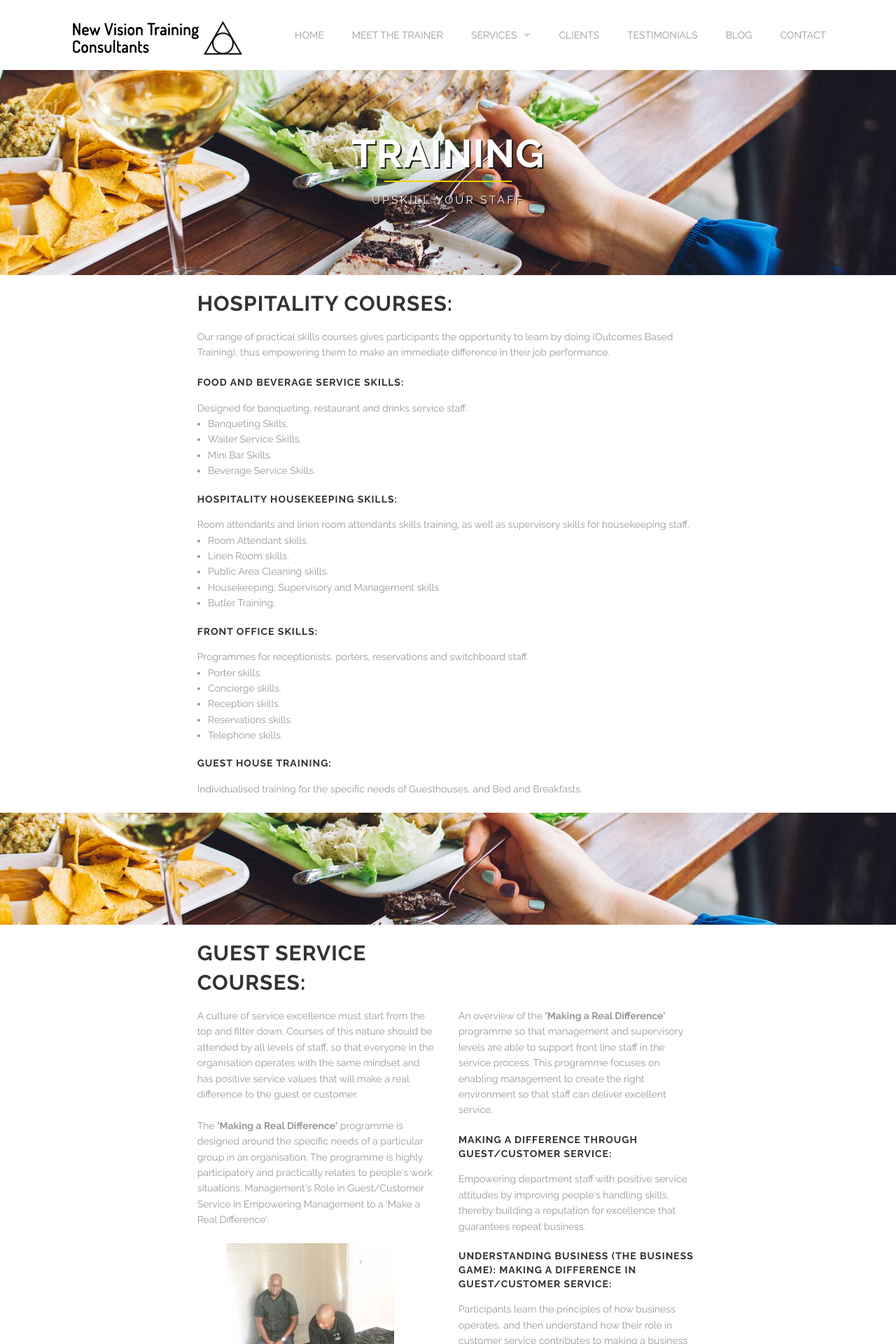
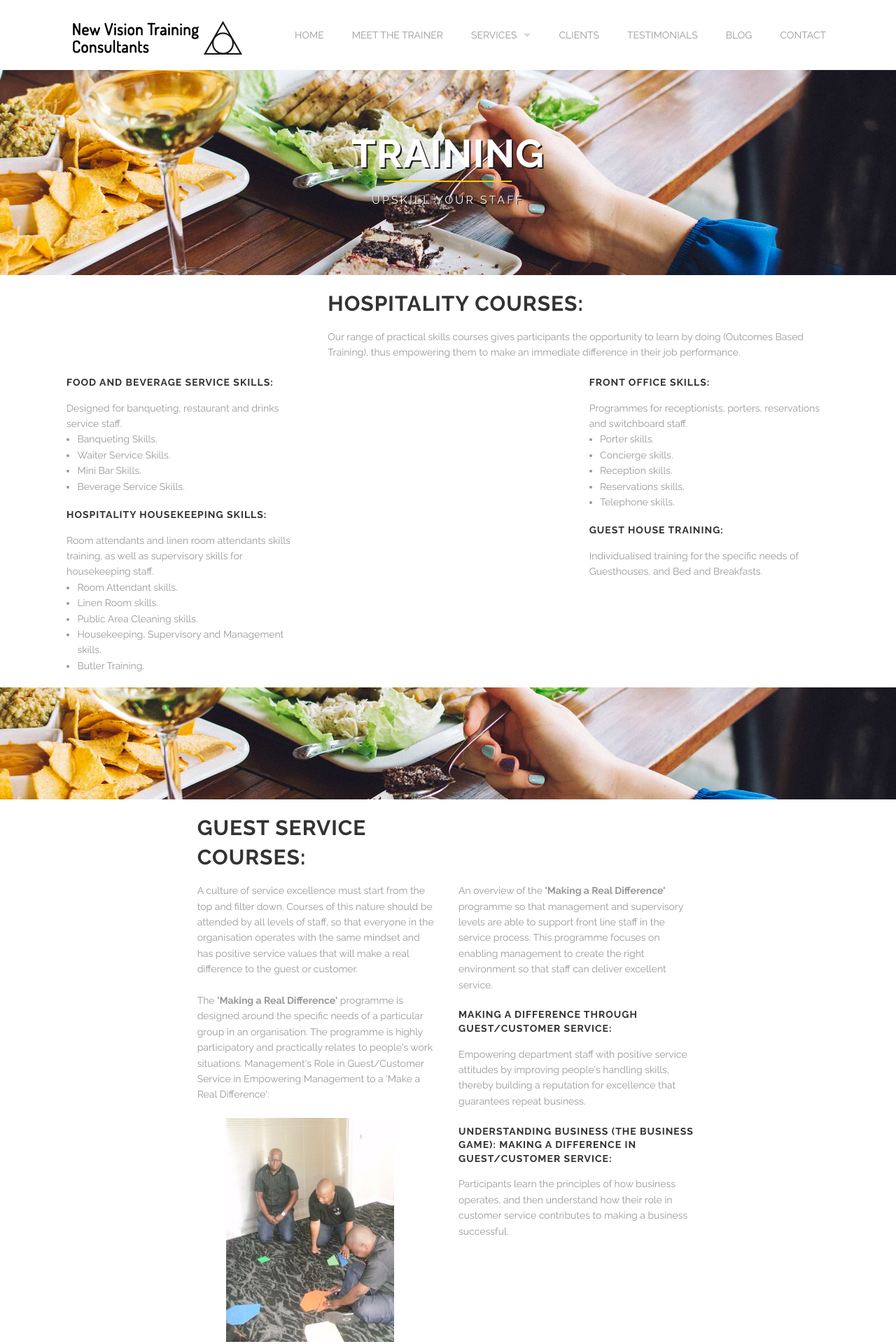
Before and after one commit to newvisionSA/newvisionSA.github.io, a Jekyll site: the page built from training.html, in a window 1280 px wide. Shown: the top 1920 px of the page at 70% size. Built offline with Jekyll 4.4.1, drawn with Linux system fonts in a browser that asks for light colours.

Commit message:
Add columns text

```diff
--- a/training.html
+++ b/training.html
@@ -24,7 +24,11 @@
 	<div class="spacing"></div>
       <h2>Hospitality Courses:</h2>
       Our range of practical skills courses gives participants the opportunity to learn by doing (Outcomes Based Training), thus empowering them to make an immediate difference in their job performance.
-<br><br>
+<br><br></div></div>
+<div class="row">
+  <div class="large-2 columns">
+  </div>
+  <div class="large-4 columns">
 <strong><h4>Food and Beverage Service Skills:</h4></strong>
 Designed for banqueting, restaurant and drinks service staff.
 
@@ -45,6 +49,8 @@
 <li>Housekeeping, Supervisory and Management skills.</li>
 <li>Butler Training.</li>
 </ul>
+</div>
+<div class="large-4 columns">
 
 <strong><h4>Front Office Skills:</h4></strong>
 Programmes for receptionists, porters, reservations and switchboard staff.
@@ -59,6 +65,7 @@
 <strong><h4>Guest House Training:</h4></strong>
 Individualised training for the specific needs of Guesthouses, and Bed and Breakfasts.<br><br>
     </div>
+	</div>
 	 <div class="large-2 columns">
   <div class="spacing"></div>
   </div>
```
